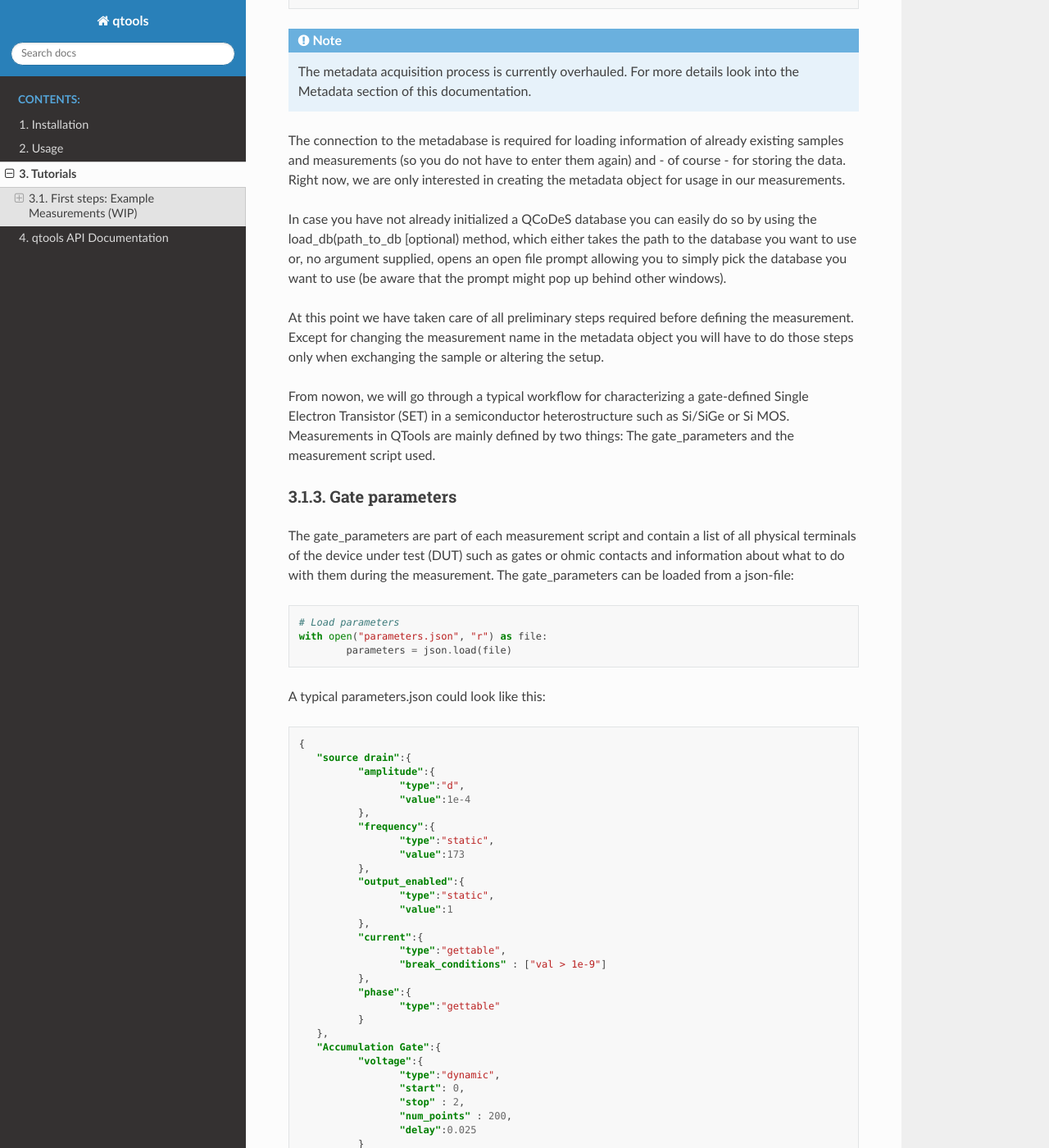
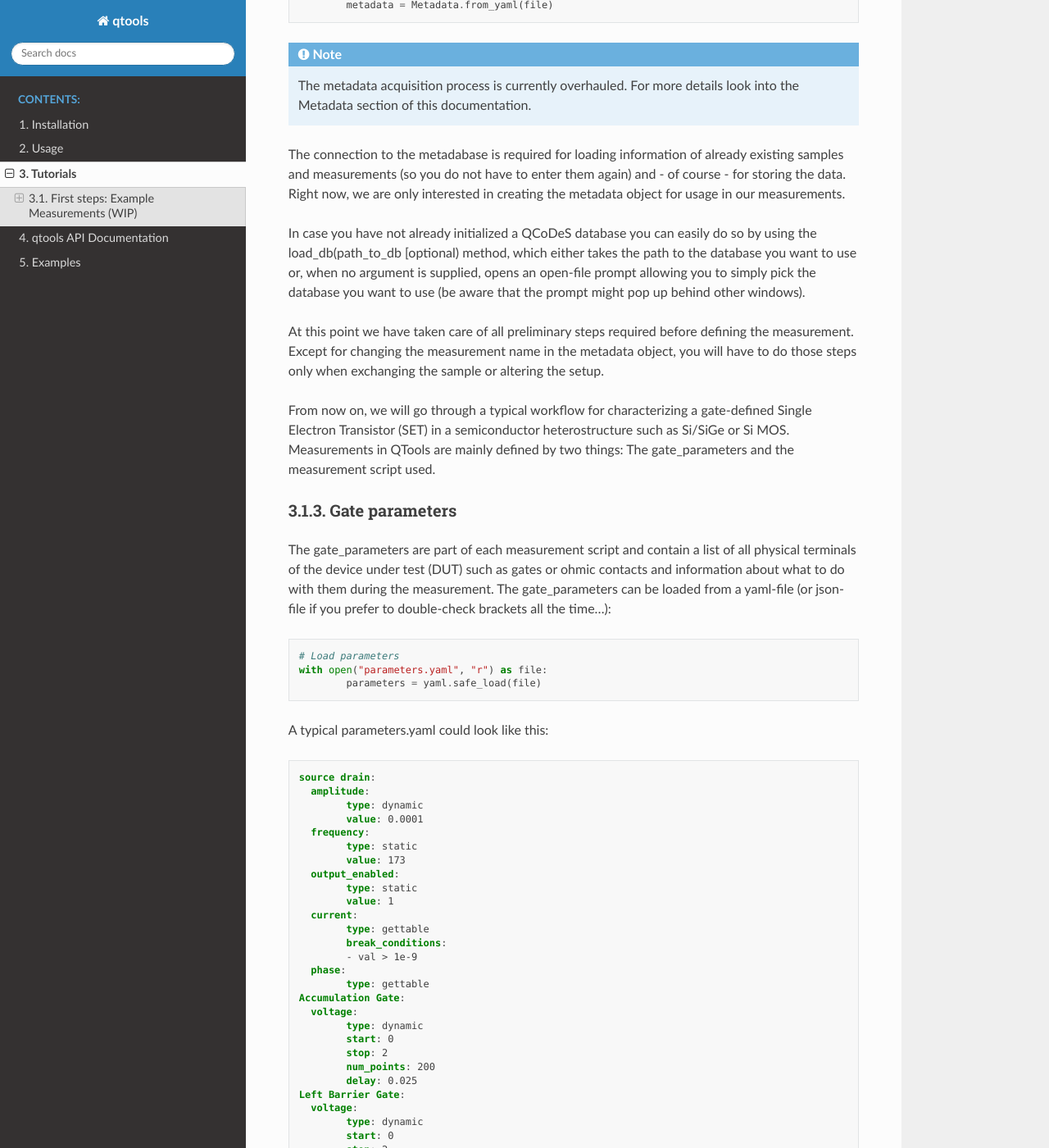
Before and after one commit to qutech/QuMADA, a Sphinx documentation site: the page built from docs/tutorials.rst, in a window 1280 px wide and 1400 px high, scrolled down 3110 px. Shown: the whole window at 82% size. Built offline with Sphinx 7.4.7 and the Read the Docs theme 2.0.0, drawn with Linux system fonts in a browser that asks for light colours; some of the changed text lies outside the part shown.

Commit message:
Updated tutorials, added examples to documentation. Added autosectionlabel extension to conf.py for internal refs

```diff
--- a/docs/conf.py
+++ b/docs/conf.py
@@ -39,6 +39,7 @@ extensions = [
     "sphinx.ext.intersphinx",
     "sphinx.ext.todo",
     "sphinx.ext.viewcode",
+    "sphinx.ext.autosectionlabel",
 ]
 
 # autodoc settings
--- a/docs/index.rst
+++ b/docs/index.rst
@@ -15,6 +15,7 @@ Welcome to qtools's documentation!
    usage
    tutorials
    qtools
+   examples
 
 
 
--- a/docs/tutorials.rst
+++ b/docs/tutorials.rst
@@ -14,8 +14,9 @@ It contains a couple of blocks for the steps you have to do in order to set up t
 
 .. code-block:: python
 
-	#Required to load parameter json
+	#Required to load parameter json or yaml
 	import json
+	import yaml
 
 	#Drivers for the measurement instruments
 	from qcodes.station import Station
@@ -134,7 +135,7 @@ The easiest way to create the metadata-object is by entering the data into the m
 .. code-block:: python
 
 	# Set Metadata-DB URL
-	db.api_url = "http://134.61.7.48:9123"
+	db.api_url = "http://134.61.7.48:9124"
 	# Load metadata.yaml
 	with open("metadata.yaml", "r") as file:
 		metadata = Metadata.from_yaml(file)
@@ -146,13 +147,13 @@ The easiest way to create the metadata-object is by entering the data into the m
 The connection to the metadabase is required for loading information of already existing samples and measurements (so you do not have to enter them again) and
 - of course - for storing the data. Right now, we are only interested in creating the metadata object for usage in our measurements.
 
-In case you have not already initialized a QCoDeS database you can easily do so by using the load_db(path_to_db [optional) method, which either takes the path to the database you want to use or, no argument supplied,
-opens an open file prompt allowing you to simply pick the database you want to use (be aware that the prompt might pop up behind other windows).
+In case you have not already initialized a QCoDeS database you can easily do so by using the load_db(path_to_db [optional) method, which either takes the path to the database you want to use or, when no argument is supplied,
+opens an open-file prompt allowing you to simply pick the database you want to use (be aware that the prompt might pop up behind other windows).
 
 At this point we have taken care of all preliminary steps required before defining the measurement.
-Except for changing the measurement name in the metadata object you will have to do those steps only when exchanging the sample or altering the setup.
+Except for changing the measurement name in the metadata object, you will have to do those steps only when exchanging the sample or altering the setup.
 
-From nowon,  we will go through a typical workflow for characterizing a gate-defined Single Electron Transistor (SET) in a semiconductor heterostructure such as Si/SiGe or Si MOS.
+From now on, we will go through a typical workflow for characterizing a gate-defined Single Electron Transistor (SET) in a semiconductor heterostructure such as Si/SiGe or Si MOS.
 Measurements in QTools are mainly defined by two things: The gate_parameters and the measurement script used.
 
 
@@ -161,78 +162,62 @@ Gate parameters
 ###############################
 
 The gate_parameters are part of each measurement script and contain a list of all physical terminals of the device under test (DUT) such as gates or ohmic contacts and information about what to do with them during the measurement.
-The gate_parameters can be loaded from a json-file:
+The gate_parameters can be loaded from a yaml-file (or json-file if you prefer to double-check brackets all the time...):
 
 .. code-block:: python
 
 	# Load parameters
-	with open("parameters.json", "r") as file:
-		parameters = json.load(file)
+	with open("parameters.yaml", "r") as file:
+		parameters = yaml.safe_load(file)
 
-A typical parameters.json could look like this:
+A typical parameters.yaml could look like this:
 
-.. code-block:: json
+.. code-block:: yaml
 
-	{
-	   "source drain":{
-		  "amplitude":{
-			 "type":"d",
-			 "value":1e-4
-		  },
-		  "frequency":{
-			 "type":"static",
-			 "value":173
-		  },
-		  "output_enabled":{
-			 "type":"static",
-			 "value":1
-		  },
-		  "current":{
-			 "type":"gettable",
-			 "break_conditions" : ["val > 1e-9"]
-		  },
-		  "phase":{
-			 "type":"gettable"
-		  }
-	   },
-	   "Accumulation Gate":{
-		  "voltage":{
-			 "type":"dynamic",
-			 "start": 0,
-			 "stop" : 2,
-			 "num_points" : 200,
-			 "delay":0.025
-		  }
-	   },
-	   "Left Barrier Gate":{
-		  "voltage":{
-		  "voltage":{
-			 "type":"dynamic",
-			 "start": 0,
-			 "stop" : 2,
-			 "num_points" : 200,
-			 "delay":0.025
-		  }
-	   },
-	   "Right Barrier Gate":{
-		  "voltage":{
-			 "type":"dynamic",
-			 "start": 0,
-			 "stop" : 2,
-			 "num_points" : 200,
-			 "delay":0.025
-		  }
-	   },
-	   "Plunger Gate":{
-		  "voltage":{
-			 "type":"dynamic",
-			 "start": 0,
-			 "stop" : 2,
-			 "num_points" : 200,
-			 "delay":0.025
-		  }
-	   }
-	}
+	source drain:
+	  amplitude:
+		type: dynamic
+		value: 0.0001
+	  frequency:
+		type: static
+		value: 173
+	  output_enabled:
+		type: static
+		value: 1
+	  current:
+		type: gettable
+		break_conditions:
+		- val > 1e-9
+	  phase:
+		type: gettable
+	Accumulation Gate:
+	  voltage:
+		type: dynamic
+		start: 0
+		stop: 2
+		num_points: 200
+		delay: 0.025
+	Left Barrier Gate:
+	  voltage:
+		type: dynamic
+		start: 0
+		stop: 2
+		num_points: 200
+		delay: 0.025
+	Right Barrier Gate:
+	  voltage:
+		type: dynamic
+		start: 0
+		stop: 2
+		num_points: 200
+		delay: 0.025
+	Plunger Gate:
+	  voltage:
+		type: dynamic
+		start: 0
+		stop: 2
+		num_points: 200
+		delay: 0.025
 
 In our example the SET consists source and drain contact, a global accumulation gate, two barriers and a plunger gate for finetuning the dot potential.
 In a first step we want to ramp all the gates in parallel to check whether we can accumulate charges and open a current path through the quantum well.
@@ -287,4 +272,50 @@ For our first measurement we use the Generic_1D_parallel_Sweep method, which ram
 	It is not trivial to merge arbitrary setpoint arrays with different delays into one sweep, we might improve the script in the future.
 
 
-Note that we do not directly pass the arguments when creating the object but use the built-in "setup" method.
+Note that we do not directly pass the arguments when creating the object but use the built-in "setup" method. It is required to pass the parameters and a metadata object.
+All measurement_script objects have an initialize and a reset method, which take care of ramping/setting all parameters to the correct values and furthermore create a couple of attributes,
+like lists of all sweeps, different parameters and so on. Furthermore, they will automatically relabel the parameters in the QCoDeS datasets to match the gate names you specified.
+When using the predefined measurement scripts that come with QTools those steps are automatically performed whenever you run the measurement. In case you define your own measurement scripts, you are free to use those built-in methods as you need them.
+Furthermore, measurement scripts can have keyword arguments specifying details of how the measurement is performed. In this case we set the ramp_rate, which is again built-in into all measurement script objects and defines the ramp_speed used to ramp all parameters
+to their starting value as well as the back_after_break parameter, which automatically adds a backsweep to the measurement once a break condition is fulfilled. This is particulary handy for accumulation curves including hysteresis investigations.
+
+At this point we have a well defined measurement script that has a list of gates or terminals and knows what to do with them. The last step is now to assign the terminals to their corresponding instrument channels.
+
+
+##################################
+Mapping terminals to instruments
+##################################
+
+Assigning the terminals to their correspoing instruments channels can be either done manually or by passing an already existing gate mapping object. The gate mapping is stored inside the measurement script and can be accessed via measurement_scipt.gate_parameter.
+The method we use to perform the gate mapping is:
+
+.. py:function:: map_gates_to_instruments(components, mapping, existing_mapping [optional])
+
+In our case we can simply pass station.components containing all the measurement instruments and their parameters and script.gate_parameters. If we already had a mapping from a previous measurement, we could simply pass it as third argument. Map_gates_to_instruments is also
+capable of handling existing mappings with different parameters than the current measurement script, you only have to add the changed parameters manually then.
+
+.. code-block:: python
+
+	map_gates_to_instruments(station.components, measurement_script.gate_parameter)
+
+You are now asked for each registered gate/terminal to specify an instrument (or instrument channel) to map to. All available instruments are listed, you simply have to type in the number corresponding to the correct instrument.
+As Qtools' :ref:`gate mapping<Station and Instruments>` has well defined parameter names the parameters are mapped automatically once the correct measurement instrument is specified.
+
+.. note::
+
+	Right now there are some issues with multichannel instruments such as the DecaDac. The different channels are all part of the same instrument, whenever you assign a parameter to the instrument the first unassigned channel will be mapped.
+	In general this means that the channels are assigned in the order of their numbers (first parameter mapped to Channel 1, second parameter mapped to Channel 2, etc.) Make sure to add the parameters to the gate_parameters.yaml in the corresponding order.
+
+
+Finally you can use
+
+.. py:function:: measurement_script.run()
+
+to start the measurement.
+
+#####################################################
+Accessing Measurent Data and Plotting the Measurement
+#####################################################
+
+Qtools does not have separate live-plotting tool so far, instead you have to use the plottr-inspectr as described in the `QCoDeS documentation <https://qcodes.github.io/Qcodes/examples/plotting/How-to-use-Plottr-with-QCoDeS-for-live-plotting.html>`_.
+However, the "utils section" has a couple of tools that make working with the QCoDeS database, in which the data is stored, easier.
```
Also changed, not shown: other parts of docs/tutorials.rst (+3 -3 lines), docs/examples.rst (added, +338 -0 lines), docs/usage.rst (line endings or trailing spaces).
